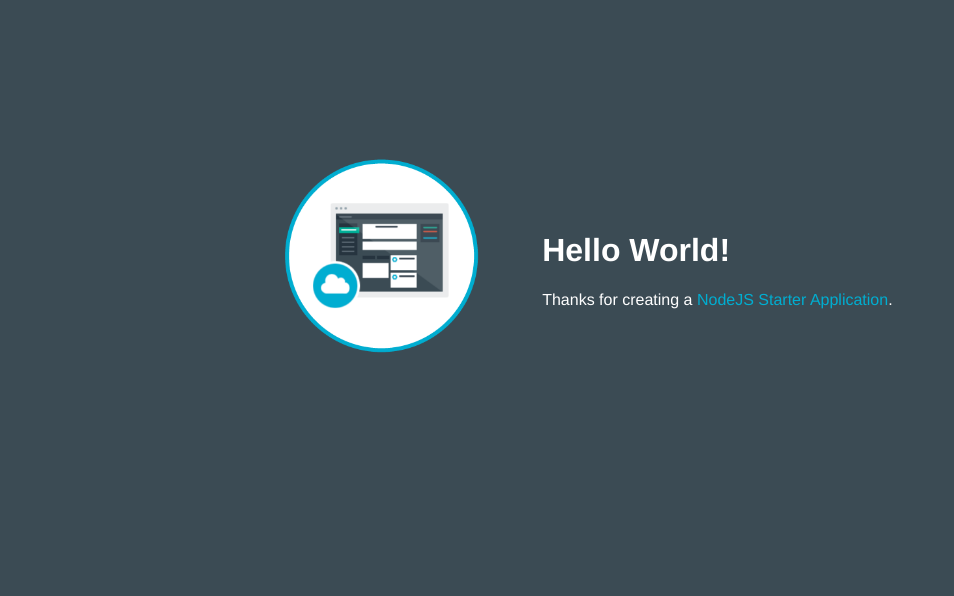
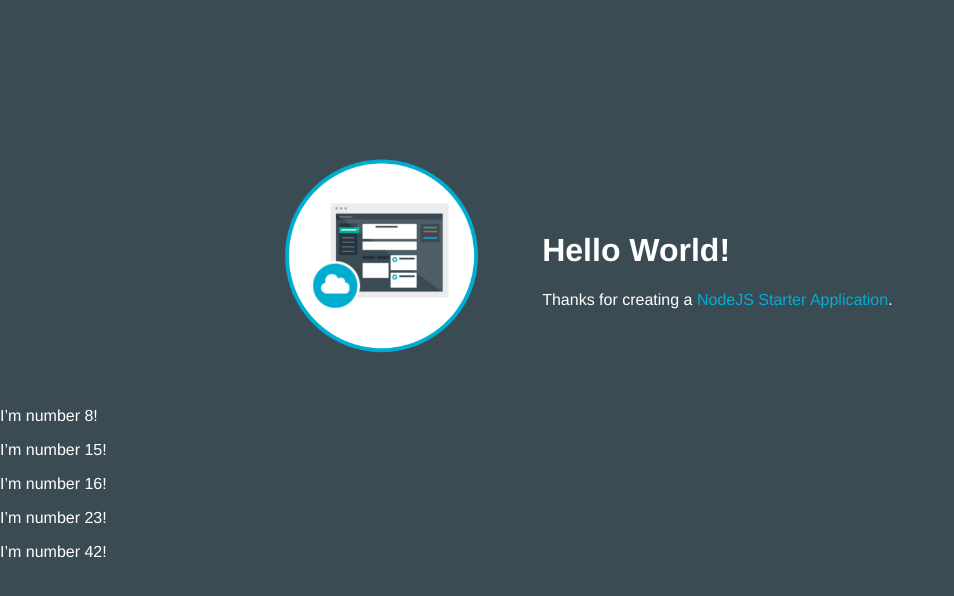
Before and after one commit to mzanjani/mzd3-1479774500546, a website: page public/index.html in a window 1280 px wide. Shown: the whole page, without its empty margins (0-954 px from the left). Drawn offline with nearby package versions, Linux system fonts and the light colour scheme.

Commit message:
Adding d3

```diff
--- a/public/index.html
+++ b/public/index.html
@@ -21,6 +21,8 @@
         </td>
       </tr>
     </table>
+    <script src="https://d3js.org/d3.v4.min.js"></script>
+    <script src="myd3.js"></script>
   </body>
 
 </html>
--- /dev/null
+++ b/public/myd3.js
@@ -0,0 +1,5 @@
+d3.select("body")
+  .selectAll("p")
+  .data([4, 8, 15, 16, 23, 42])
+  .enter().append("p")
+    .text(function(d) { return "I’m number " + d + "!"; });
```
Also changed, not shown: 1 other file.
